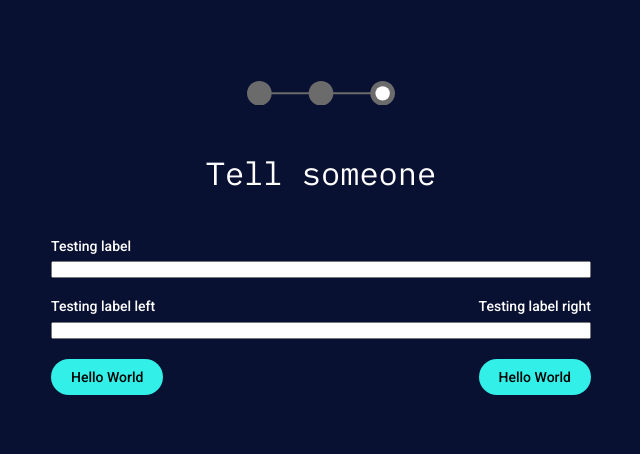
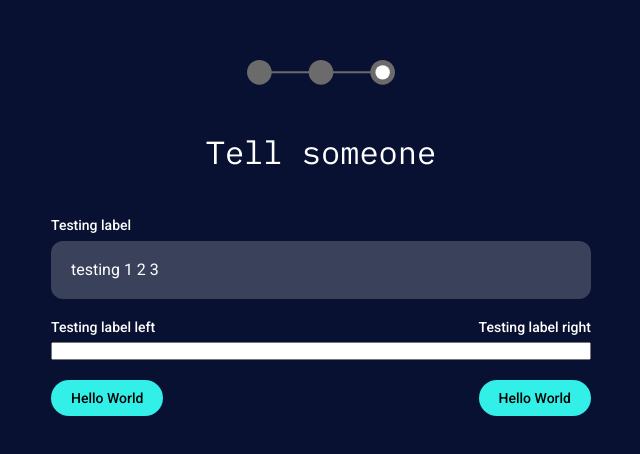
Before and after one commit to silentsilas/Attendant, a React (Create React App) app: page / in a window 1280 px wide. Shown: the part 162-616 px from the top of the page, without its empty margins (319-959 px from the left). Built offline with nearby package versions, Linux system fonts and the light colour scheme.

Commit message:
Add input component w/ disabled variant. Add onClick to button.

```diff
--- a/package.json
+++ b/package.json
@@ -10,6 +10,7 @@
     "@types/node": "^12.0.0",
     "@types/react": "^17.0.21",
     "@types/react-dom": "^17.0.0",
+    "polished": "^4.1.3",
     "react": "^17.0.2",
     "react-dom": "^17.0.2",
     "react-scripts": "4.0.3",
--- a/src/App.tsx
+++ b/src/App.tsx
@@ -1,4 +1,4 @@
-import React from "react";
+import React, { useState } from "react";
 
 import ProgressIndicator from "./stories/ProgressIndicator";
 
@@ -8,6 +8,7 @@ import Header2 from "./stories/Header2";
 import Button from "./stories/Button";
 
 import Label from "./stories/Label";
+import Input from "./stories/Input";
 
 import CenteredContainer from "./stories/CenteredContainer";
 import SpaceBetweenContainer from "./stories/SpaceBetweenContainer";
@@ -15,6 +16,12 @@ import Spacer from "./stories/Spacer";
 import TextAlignWrapper from "./stories/TextAlignWrapper";
 
 function App() {
+  const [input1, setInput1] = useState("");
+
+  const handleInputChange = (e: React.ChangeEvent<HTMLInputElement>) => {
+    setInput1(e.target.value);
+  };
+
   return (
     <CenteredContainer fullscreen>
       <CenteredContainer>
@@ -26,7 +33,13 @@ function App() {
         <TextAlignWrapper align="left">
           <Label htmlFor="testInput">Testing label</Label>
         </TextAlignWrapper>
-        <input type="text" name="testInput" style={{ width: "100%" }} />
+        <Input
+          variant="disabled-medium"
+          name="testInput"
+          value={input1}
+          onChange={handleInputChange}
+          placeholder="testing 1 2 3"
+        />
         <Spacer />
         <SpaceBetweenContainer>
           <Label htmlFor="testInput2">Testing label left</Label>
@@ -35,8 +48,12 @@ function App() {
         <input type="text" name="testInput2" style={{ width: "100%" }} />
         <Spacer />
         <SpaceBetweenContainer>
-          <Button variant="secondary">Hello World</Button>
-          <Button variant="secondary">Hello World</Button>
+          <Button variant="secondary" onClick={() => {}}>
+            Hello World
+          </Button>
+          <Button variant="secondary" onClick={() => {}}>
+            Hello World
+          </Button>
         </SpaceBetweenContainer>
       </CenteredContainer>
     </CenteredContainer>
--- a/src/shared/global.js
+++ b/src/shared/global.js
@@ -1,4 +1,4 @@
-import { createGlobalStyle /* , css */ } from "styled-components";
+import { createGlobalStyle } from "styled-components";
 
 // import { color, typography } from "./styles";
 
--- a/src/shared/styles.js
+++ b/src/shared/styles.js
@@ -6,12 +6,21 @@ export const color = {
   background: "#091132",
 };
 
+export const opacity = {
+  light: 0.1,
+  medium: 0.2,
+};
+
 export const typography = {
   heading: "'IBM Plex Mono', monospace",
-  regular: "'Roboto', sans-serif",
+  primary: "'Roboto', sans-serif",
   weight: {
     regular: 400,
     heavy: 500,
     bold: 700,
   },
 };
+
+export const input = {
+  padding: "2rem",
+};
--- a/src/stories/Button.tsx
+++ b/src/stories/Button.tsx
@@ -5,14 +5,20 @@ import CSS from "csstype";
 import { color, typography } from "../shared/styles";
 
 export interface ButtonProps {
-  variant?: "primary" | "secondary";
   children: ReactNode | null;
   style?: CSS.Properties;
+  variant?: "primary" | "secondary";
+  onClick: () => void;
 }
 
-const Button: FC<ButtonProps> = ({ children, variant = "primary", style }) => {
+const Button: FC<ButtonProps> = ({
+  children,
+  style,
+  variant = "primary",
+  onClick,
+}) => {
   return (
-    <StyledButton variant={variant} style={style}>
+    <StyledButton variant={variant} style={style} onClick={onClick}>
       {children}
     </StyledButton>
   );
@@ -29,7 +35,7 @@ const StyledButton = styled.button<ButtonProps>`
   min-width: 10rem;
 
   font-size: 1.4rem;
-  font-family: ${typography.regular};
+  font-family: ${typography.primary};
   font-weight: ${typography.weight.heavy};
 
   transition: all 150ms ease-out;
--- /dev/null
+++ b/src/stories/Input.tsx
@@ -0,0 +1,85 @@
+import React, { FC } from "react";
+import styled, { css } from "styled-components";
+import CSS from "csstype";
+import { rgba } from "polished";
+
+import { color, opacity, typography, input } from "../shared/styles";
+
+export interface InputProps {
+  style?: CSS.Properties;
+  variant?: "primary" | "disabled-light" | "disabled-medium";
+  name: string;
+  value: string;
+  onChange: (e: React.ChangeEvent<HTMLInputElement>) => void;
+  placeholder?: string;
+  // disabled = false,
+}
+
+const Input: FC<InputProps> = ({
+  style,
+  variant = "primary",
+  name,
+  value,
+  onChange,
+  placeholder = "",
+}) => {
+  const disabled =
+    variant === "disabled-light" || variant === "disabled-medium"
+      ? true
+      : false;
+
+  return (
+    <StyledInput
+      style={style}
+      variant={variant}
+      name={name}
+      value={value}
+      onChange={onChange}
+      placeholder={placeholder}
+      type="text"
+      disabled={disabled}
+    />
+  );
+};
+
+export default Input;
+
+const StyledInput = styled.input<InputProps>`
+  border-radius: 12px;
+  border: none;
+  padding: ${input.padding};
+  width: 100%;
+
+  font-size: 1.6rem;
+  font-family: ${typography.primary};
+  font-weight: ${typography.weight.regular};
+
+  appearance: none;
+  &:focus-visible {
+    outline: none;
+  }
+
+  ${(props) =>
+    (props.variant === "disabled-light" ||
+      props.variant === "disabled-medium") &&
+    css`
+      color: ${color.white};
+      cursor: not-allowed;
+
+      &::placeholder {
+        color: ${color.white};
+      }
+    `}
+
+  ${(props) =>
+    props.variant === "disabled-light" &&
+    css`
+      background-color: ${rgba(color.white, opacity.light)};
+    `}
+
+  ${(props) =>
+    props.variant === "disabled-medium" &&
+    css`
+      background-color: ${rgba(color.white, opacity.medium)};
+    `}
+`;
--- a/src/stories/Label.tsx
+++ b/src/stories/Label.tsx
@@ -22,7 +22,7 @@ export default Label;
 
 const StyledLabel = styled.label<LabelProps>`
   font-size: 1.4rem;
-  font-family: ${typography.regular};
+  font-family: ${typography.primary};
   font-weight: ${typography.weight.heavy};
 
   margin-bottom: 0.7rem;
```
Also changed, not shown: 1 other file (tests, documents, lock files or other folders).
